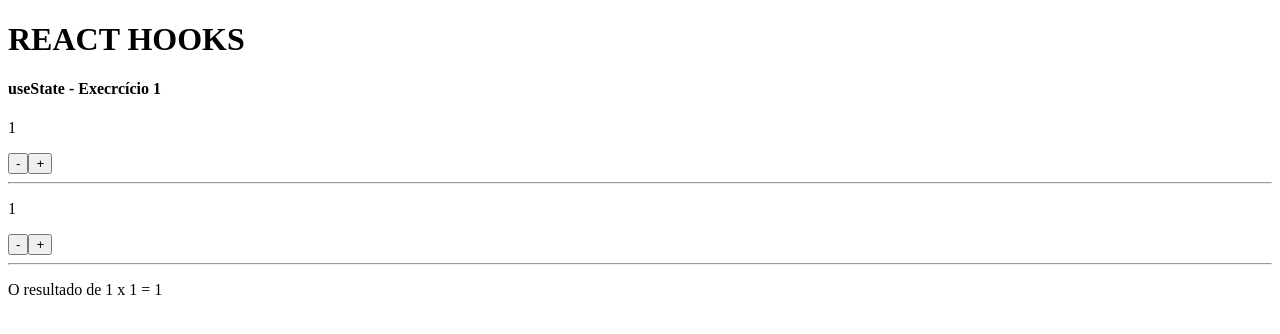
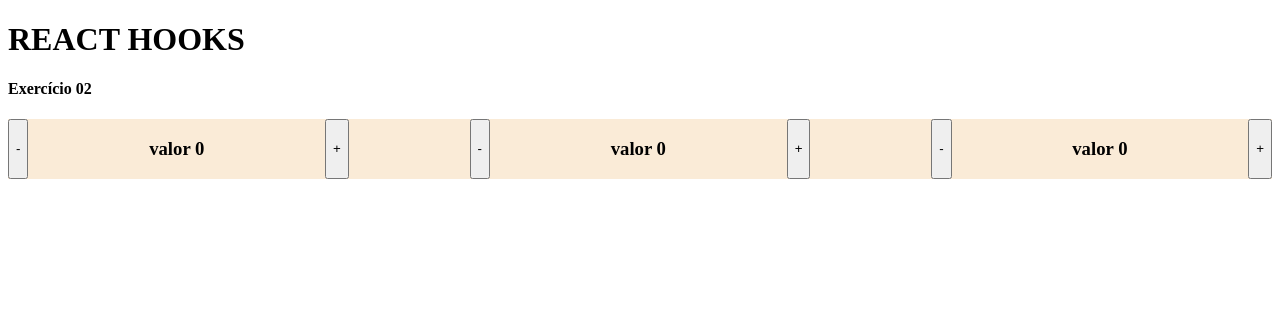
Before and after one commit to marceloAron1980/react_next_hooks, a React (Vite) app: page / in a window 1280 px wide. Shown: the top 334 px of the page. Built offline with nearby package versions, Linux system fonts and the light colour scheme.

Commit message:
03_hooks

```diff
--- a/src/App.jsx
+++ b/src/App.jsx
@@ -25,14 +25,16 @@
 import React from "react";
 // import HookState01 from "./components/UseState_01"
 // import HookState02 from "./components/UseState_02"
-import HookState03 from "./components/UseState_03"
+// import HookState03 from "./components/UseState_03"
+import HookState04 from "./components/UseState_04"
 export default ()=>{
     return (
         <>
         <h1> REACT HOOKS</h1>
         {/* <HookState01/> */}
         {/* <HookState02/> */}
-        <HookState03/>
+        {/* <HookState03/>  */}
+        <HookState04/>
         </>
     )
 }
--- /dev/null
+++ b/src/components/UseState_04.css
@@ -0,0 +1,6 @@
+.layout{
+    display: flex;
+    flex-direction: row;
+    justify-content: space-between;
+    background-color: antiquewhite;
+}
--- /dev/null
+++ b/src/components/UseState_04.jsx
@@ -0,0 +1,16 @@
+import React from "react";
+import './UseState_04.css';
+import UseState_04a from "./UseState_04a";
+
+export default () => {
+    return(
+        <>
+        <h4>Exercício 02</h4>
+        <div className="layout">
+            <UseState_04a unidades={1}/>
+            <UseState_04a unidades={5}/>
+            <UseState_04a unidades={10}/>
+        </div>
+        </>
+    )
+}
--- /dev/null
+++ b/src/components/UseState_04a.jsx
@@ -0,0 +1,22 @@
+import React from "react";
+import { useState } from "react";
+
+export default ({unidades}) => {
+    const [valor, setValor]=useState(0)
+
+    function decrementar(){
+        setValor(old=>old-unidades);
+    }
+
+    function incrementar(){
+        setValor(old=>old+unidades);
+    }
+
+    return(
+        <>
+        <button onClick={decrementar}>-</button>
+        <h3>valor <strong>{valor}</strong></h3>
+        <button onClick={incrementar}>+</button>
+        </>
+    )
+}
```
